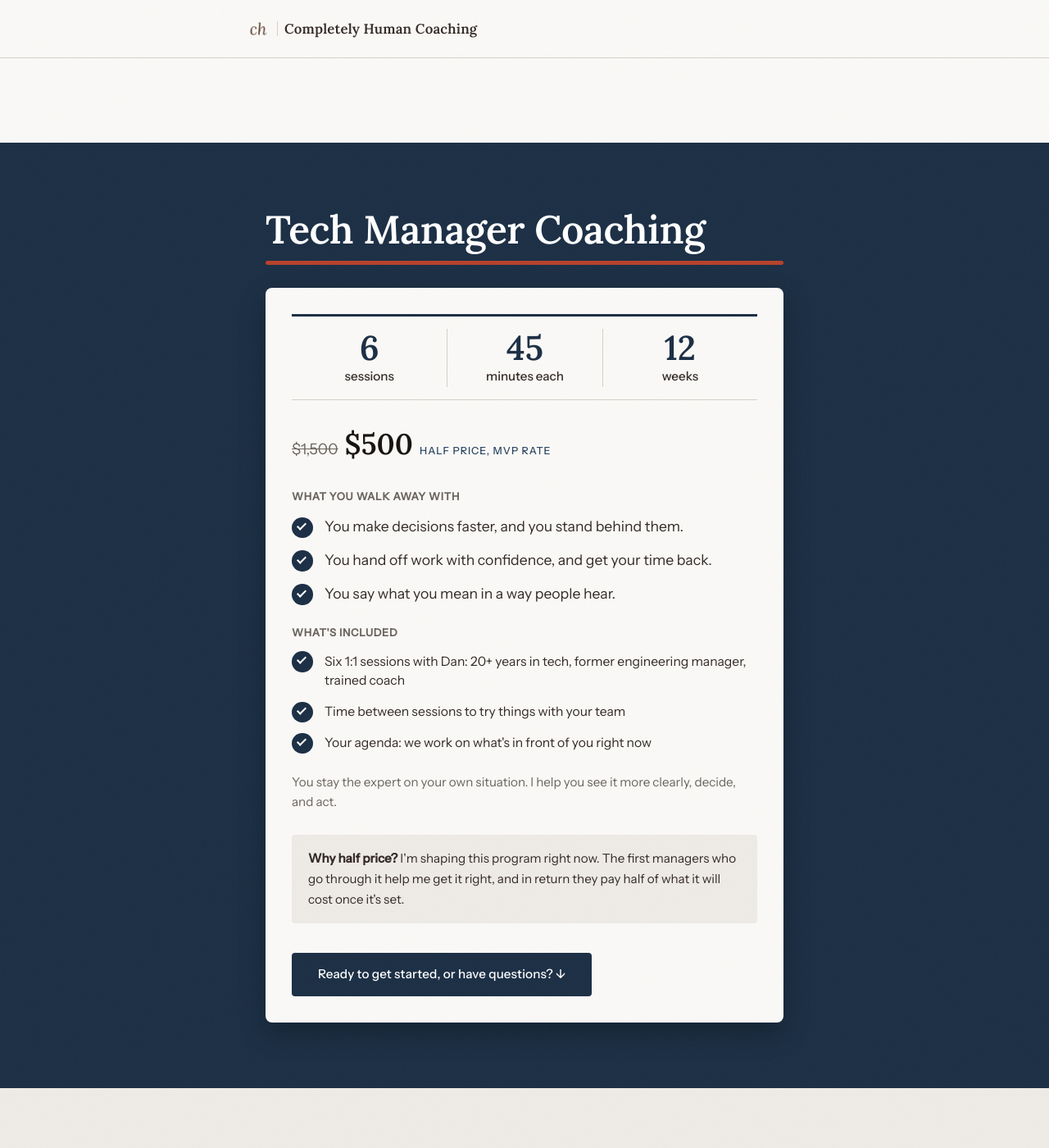
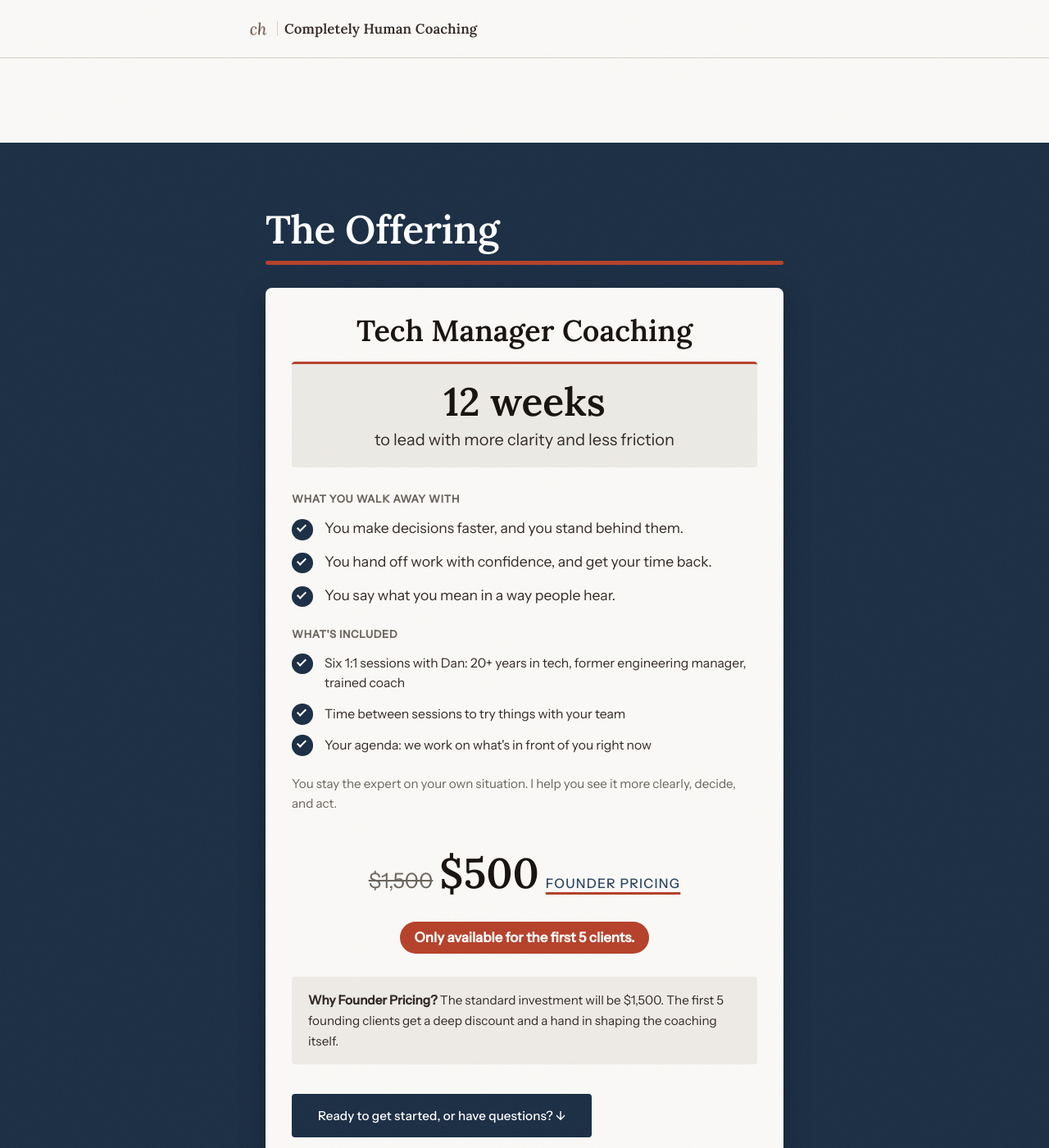
Before and after one commit to dbough/completely-human-coaching-com, a Jekyll site: the page built from tech-managers/index.html, in a window 1280 px wide and 1400 px high, scrolled down 3644 px. Shown: the whole window at 82% size. Built offline with Jekyll 4.4.1, drawn with Linux system fonts in a browser that asks for light colours.

Commit message:
Tech managers: redesign offering card with Founder Pricing
Move title into card, lead with highlighted 12-week benefit, move price
to bottom with Founder Pricing label and first-5-clients badge, and
rewrite the pricing rationale.

Co-Authored-By: Claude Sonnet 5.5 <noreply@anthropic.com>

```diff
--- a/tech-managers/index.html
+++ b/tech-managers/index.html
@@ -177,20 +177,11 @@ og_image: "https://completelyhumancoaching.com/og-image.png"
   ============================================ -->
   <section id="offer">
     <div class="container">
-      <p class="section-label reveal">Tech Manager Coaching</p>
+      <p class="section-label reveal">The Offering</p>
 
       <div class="offering-card reveal reveal-delay-2">
-        <ul class="offering-facts">
-          <li><span class="fact-num">6</span><span class="fact-label">sessions</span></li>
-          <li><span class="fact-num">45</span><span class="fact-label">minutes each</span></li>
-          <li><span class="fact-num">12</span><span class="fact-label">weeks</span></li>
-        </ul>
-        <div class="price-display">
-          <span class="price-retail"><span class="sr-only">Regular price</span><s>${{ site.data.pricing.tech_managers.retail }}</s></span>
-          <span class="price-current">${{ site.data.pricing.tech_managers.price }}</span>
-          <span class="price-label">Half price, MVP rate</span>
-        </div>
-
+        <p class="offering-name">Tech Manager Coaching</p>
+        <p class="offering-duration"><strong>12 weeks</strong><span class="offering-duration-tagline">to lead with more clarity and less friction</span></p>
         <p class="offering-ideal-label">What you walk away with</p>
         <ul class="check-list">
           <li>You make decisions faster, and you stand behind them.</li>
@@ -209,10 +200,17 @@ og_image: "https://completelyhumancoaching.com/og-image.png"
           You stay the expert on your own situation. I help you see it more clearly, decide, and act.
         </p>
 
+        <div class="price-display">
+          <span class="price-retail"><span class="sr-only">Regular price</span><s>${{ site.data.pricing.tech_managers.retail }}</s></span>
+          <span class="price-current">${{ site.data.pricing.tech_managers.price }}</span>
+          <span class="price-label">Founder Pricing</span>
+        </div>
+        <p class="price-limit">Only available for the first 5 clients.</p>
+
         <p class="offer-why">
-          <strong>Why half price?</strong> I'm shaping this program right now. The first managers
-          who go through it help me get it right, and in return they pay half of what it will cost
-          once it's set.
+          <strong>Why Founder Pricing?</strong> The standard investment will be
+          ${{ site.data.pricing.tech_managers.retail }}. The first 5 founding clients get a deep discount
+          and a hand in shaping the coaching itself.
         </p>
 
         <a class="cta-button" href="#connect">Ready to get started, or have questions? &darr;</a>
--- a/tech-managers/style.css
+++ b/tech-managers/style.css
@@ -410,55 +410,76 @@ section#offer h2 {
   box-shadow: 0 12px 32px rgba(0, 0, 0, 0.28);
 }
 
-.offering-facts {
-  list-style: none;
-  display: grid;
-  grid-template-columns: repeat(3, 1fr);
-  margin-bottom: 1.5rem;
-  padding: 0.9rem 0;
-  border-top: 3px solid var(--bark);
-  border-bottom: 1px solid var(--sand);
-}
-
-.offering-facts li {
-  text-align: center;
-  padding: 0 0.5rem;
-}
-
-.offering-facts li + li {
-  border-left: 1px solid var(--sand);
-}
-
-.fact-num {
-  display: block;
-  font-family: 'Lora', serif;
-  font-size: 2.6rem;
-  font-weight: 600;
-  line-height: 1.1;
-  color: var(--bark);
-}
-
-.fact-label {
-  display: block;
-  font-size: 0.95rem;
-  font-weight: 500;
-  color: var(--soil);
-}
-
 .offering-name {
   font-family: 'Lora', serif;
-  font-size: 1.5rem;
+  font-size: 2.25rem;
   font-weight: 600;
+  line-height: 1.15;
+  text-align: center;
   color: var(--ink);
-  margin-bottom: 0.3rem;
+  margin-bottom: 1rem;
 }
 
 .offering-card .price-current {
-  font-size: 2.2rem;
+  font-size: 3.2rem;
 }
 
 .offering-card .price-retail {
-  font-size: 1.15rem;
+  font-size: 1.6rem;
+}
+
+.offering-card .price-display {
+  justify-content: center;
+  margin: 1.75rem 0 1.25rem;
+}
+
+.offering-card .price-label {
+  font-size: 1rem;
+  text-decoration: underline;
+  text-decoration-color: var(--ember);
+  text-decoration-thickness: 3px;
+  text-underline-offset: 0.3em;
+}
+
+.offering-card .price-limit {
+  width: fit-content;
+  max-width: 100%;
+  margin: -0.25rem auto 1.75rem;
+  padding: 0.55rem 1.1rem;
+  text-align: center;
+  font-size: 1.05rem;
+  font-weight: 700;
+  line-height: 1.3;
+  color: #fff;
+  background: var(--ember);
+  border-radius: 999px;
+}
+
+.offering-duration {
+  margin: 0 0 1.75rem;
+  padding: 1.25rem 1rem;
+  text-align: center;
+  background: color-mix(in srgb, var(--sand) 40%, transparent);
+  border-top: 3px solid var(--ember);
+  border-radius: 4px;
+}
+
+.offering-duration strong {
+  display: block;
+  font-family: 'Lora', serif;
+  font-size: 3rem;
+  font-weight: 700;
+  line-height: 1.1;
+  color: var(--ink);
+}
+
+.offering-duration-tagline {
+  display: block;
+  margin-top: 0.4rem;
+  font-size: 1.25rem;
+  line-height: 1.35;
+  text-wrap: balance;
+  color: var(--soil);
 }
 
 .offering-per-session {
@@ -692,14 +713,6 @@ section#offer h2 {
 }
 
 @media (max-width: 520px) {
-  .fact-num {
-    font-size: 2.1rem;
-  }
-
-  .fact-label {
-    font-size: 0.82rem;
-  }
-
   #hero {
     padding: 3.5rem 0 3rem;
   }
```
